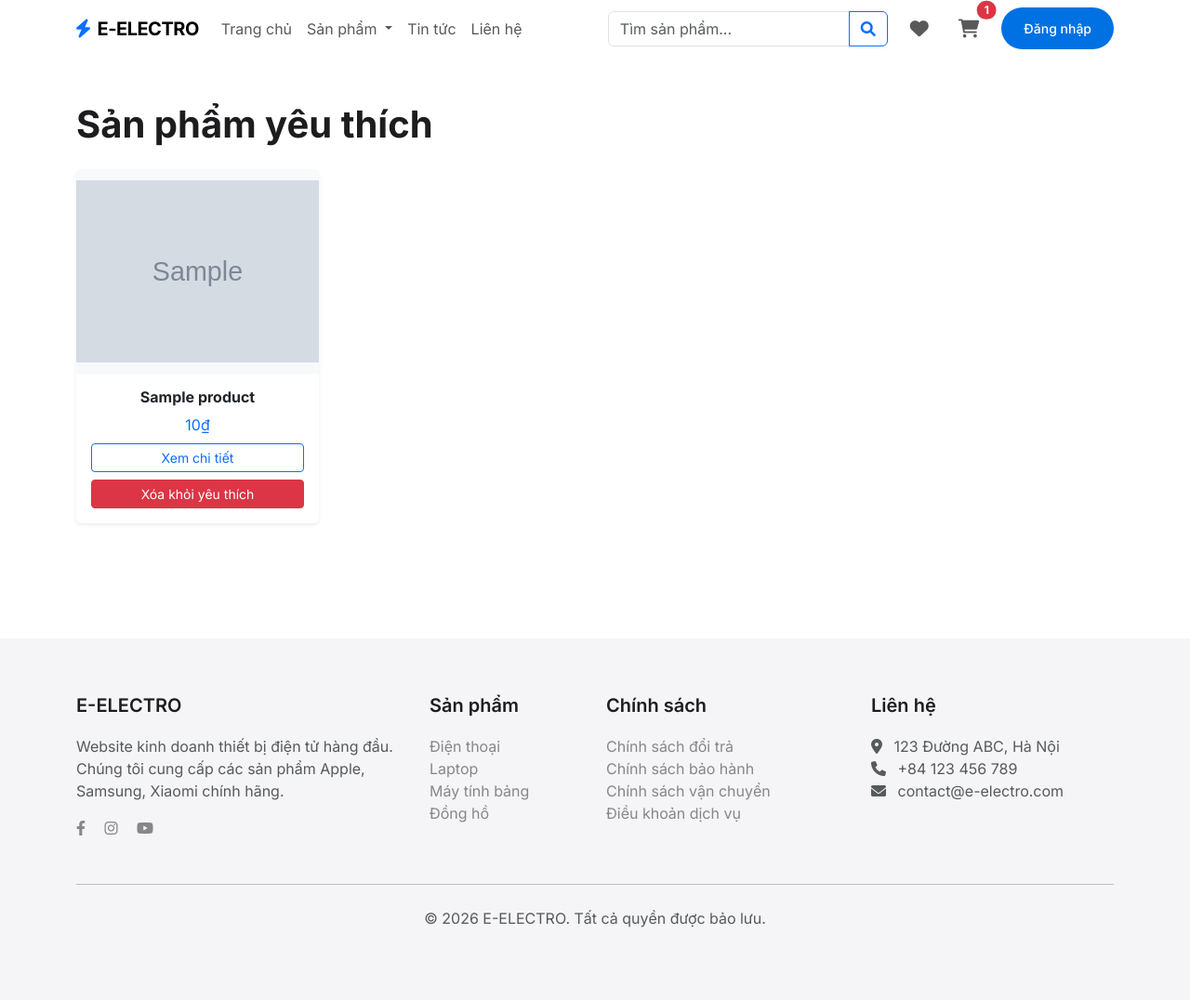
After one commit to nmtoan883/TMDT, a Django app: template core/templates/core/product/wishlist.html in a window 1280 px wide. The commit adds this page. Shown: the whole page at 93% size. Run offline with Django 5.2, Linux system fonts and the light colour scheme; the template is opened without the code that fills it: most values are stand-ins (such as "Sample title", 1, 10 or a date in 2020); grey boxes marked "Sample" are stand-in pictures.

Commit message:
updated yeu thich button

```diff
--- /dev/null
+++ b/core/templates/core/product/wishlist.html
@@ -0,0 +1,47 @@
+{% extends "base.html" %}
+{% load static %}
+
+{% block title %}Sản phẩm yêu thích{% endblock %}
+
+{% block content %}
+<div class="container my-5">
+    <h1 class="fw-bold mb-4">Sản phẩm yêu thích</h1>
+
+    {% if wishlist_products %}
+        <div class="row">
+            {% for product in wishlist_products %}
+                <div class="col-md-6 col-lg-3 mb-4">
+                    <div class="card h-100 shadow-sm border-0">
+                        {% if product.image %}
+                            <img src="{{ product.image.url }}" class="card-img-top"
+                                 alt="{{ product.name }}"
+                                 style="height: 220px; object-fit: contain; background: #f8f9fa;">
+                        {% else %}
+                            <img src="{% static 'img/no_image.png' %}" class="card-img-top"
+                                 alt="{{ product.name }}"
+                                 style="height: 220px; object-fit: contain; background: #f8f9fa;">
+                        {% endif %}
+
+                        <div class="card-body d-flex flex-column text-center">
+                            <h6 class="fw-bold">{{ product.name }}</h6>
+                            <p class="text-primary mb-2">{{ product.price|floatformat:0 }}₫</p>
+
+                            <a href="{{ product.get_absolute_url }}" class="btn btn-outline-primary btn-sm mb-2">
+                                Xem chi tiết
+                            </a>
+
+                            <a href="{% url 'shop:wishlist_remove' product.id %}" class="btn btn-danger btn-sm">
+                                Xóa khỏi yêu thích
+                            </a>
+                        </div>
+                    </div>
+                </div>
+            {% endfor %}
+        </div>
+    {% else %}
+        <div class="alert alert-warning">
+            Bạn chưa có sản phẩm yêu thích nào.
+        </div>
+    {% endif %}
+</div>
+{% endblock %}
--- a/templates/base.html
+++ b/templates/base.html
@@ -5,33 +5,30 @@
     <meta charset="UTF-8">
     <meta name="viewport" content="width=device-width, initial-scale=1.0">
     <title>{% block title %}E-Electronic Shop{% endblock %}</title>
-    <!-- Favicon -->
     <link rel="icon" href="{% static 'img/favicon.ico' %}">
-    <!-- Google Fonts -->
     <link href="https://fonts.googleapis.com/css2?family=Inter:wght@300;400;500;600;700&display=swap" rel="stylesheet">
-    <!-- Bootstrap CSS -->
     <link href="https://cdn.jsdelivr.net/npm/bootstrap@5.3.0/dist/css/bootstrap.min.css" rel="stylesheet">
-    <!-- Font Awesome -->
     <link rel="stylesheet" href="https://cdnjs.cloudflare.com/ajax/libs/font-awesome/6.0.0/css/all.min.css">
-    <!-- Custom CSS -->
     <link rel="stylesheet" href="{% static 'css/style.css' %}">
     {% block extra_css %}{% endblock %}
 </head>
 <body>
-    <!-- Navbar -->
     <nav class="navbar navbar-expand-lg">
         <div class="container">
             <a class="navbar-brand" href="/">
                 <i class="fas fa-bolt text-primary me-2"></i>E-ELECTRO
             </a>
+
             <button class="navbar-toggler" type="button" data-bs-toggle="collapse" data-bs-target="#navbarNav">
                 <span class="navbar-toggler-icon"></span>
             </button>
+
             <div class="collapse navbar-collapse" id="navbarNav">
                 <ul class="navbar-nav me-auto">
                     <li class="nav-item">
                         <a class="nav-link" href="/">Trang chủ</a>
                     </li>
+
                     <li class="nav-item dropdown">
                         <a class="nav-link dropdown-toggle" href="#" id="navbarDropdown" role="button" data-bs-toggle="dropdown">
                             Sản phẩm
@@ -43,21 +40,31 @@
                             {% endfor %}
                         </ul>
                     </li>
+
                     <li class="nav-item">
                         <a class="nav-link" href="{% url 'blog:post_list' %}">Tin tức</a>
                     </li>
+
                     <li class="nav-item">
                         <a class="nav-link" href="{% url 'contact:contact' %}">Liên hệ</a>
                     </li>
                 </ul>
+
                 <form class="d-flex me-3" action="/" method="get">
                     <div class="input-group">
                         <input class="form-control" type="search" name="query" placeholder="Tìm sản phẩm..." aria-label="Search">
-                        <button class="btn btn-outline-primary" type="submit"><i class="fas fa-search"></i></button>
+                        <button class="btn btn-outline-primary" type="submit">
+                            <i class="fas fa-search"></i>
+                        </button>
                     </div>
                 </form>
-                <div class="navbar-nav">
-                    <a href="{% url 'cart:cart_detail' %}" class="nav-link position-relative me-3">
+
+                <div class="navbar-nav align-items-center">
+                    <a href="{% url 'shop:wishlist_detail' %}" class="nav-link position-relative me-3" title="Yêu thích">
+                        <i class="fas fa-heart fa-lg"></i>
+                    </a>
+
+                    <a href="{% url 'cart:cart_detail' %}" class="nav-link position-relative me-3" title="Giỏ hàng">
                         <i class="fas fa-shopping-cart fa-lg"></i>
                         {% if cart|length > 0 %}
                             <span class="position-absolute top-0 start-100 translate-middle badge rounded-pill bg-danger">
@@ -65,6 +72,7 @@
                             </span>
                         {% endif %}
                     </a>
+
                     {% if user.is_authenticated %}
                         <div class="nav-item dropdown">
                             <a class="nav-link dropdown-toggle" href="#" id="authDropdown" data-bs-toggle="dropdown">
@@ -105,19 +113,21 @@
         {% block content %}{% endblock %}
     </main>
 
-    <!-- Footer -->
     <footer class="footer">
         <div class="container">
             <div class="row">
                 <div class="col-lg-4 mb-4">
                     <h5>E-ELECTRO</h5>
-                    <p class="text-muted">Website kinh doanh thiết bị điện tử hàng đầu. Chúng tôi cung cấp các sản phẩm Apple, Samsung, Xiaomi chính hãng.</p>
+                    <p class="text-muted">
+                        Website kinh doanh thiết bị điện tử hàng đầu. Chúng tôi cung cấp các sản phẩm Apple, Samsung, Xiaomi chính hãng.
+                    </p>
                     <div class="social-links">
                         <a href="#" class="me-3"><i class="fab fa-facebook-f"></i></a>
                         <a href="#" class="me-3"><i class="fab fa-instagram"></i></a>
                         <a href="#" class="me-3"><i class="fab fa-youtube"></i></a>
                     </div>
                 </div>
+
                 <div class="col-lg-2 col-md-4 mb-4">
                     <h5>Sản phẩm</h5>
                     <ul class="list-unstyled">
@@ -127,6 +137,7 @@
                         <li><a href="#">Đồng hồ</a></li>
                     </ul>
                 </div>
+
                 <div class="col-lg-3 col-md-4 mb-4">
                     <h5>Chính sách</h5>
                     <ul class="list-unstyled">
@@ -136,6 +147,7 @@
                         <li><a href="#">Điều khoản dịch vụ</a></li>
                     </ul>
                 </div>
+
                 <div class="col-lg-3 col-md-4 mb-4">
                     <h5>Liên hệ</h5>
                     <ul class="list-unstyled text-muted">
@@ -145,14 +157,15 @@
                     </ul>
                 </div>
             </div>
+
             <hr class="my-4">
+
             <div class="text-center text-muted">
                 <p>&copy; 2026 E-ELECTRO. Tất cả quyền được bảo lưu.</p>
             </div>
         </div>
     </footer>
 
-    <!-- Bootstrap JS -->
     <script src="https://cdn.jsdelivr.net/npm/bootstrap@5.3.0/dist/js/bootstrap.bundle.min.js"></script>
     <script src="{% static 'js/main.js' %}"></script>
     {% block extra_js %}{% endblock %}
```
Also changed, not shown: core/templates/core/product/detail.html (+21 -15 lines), core/urls.py (+6 -1 lines), core/views.py (+27 -0 lines), core/wishlist.py (added, +30 -0 lines).
